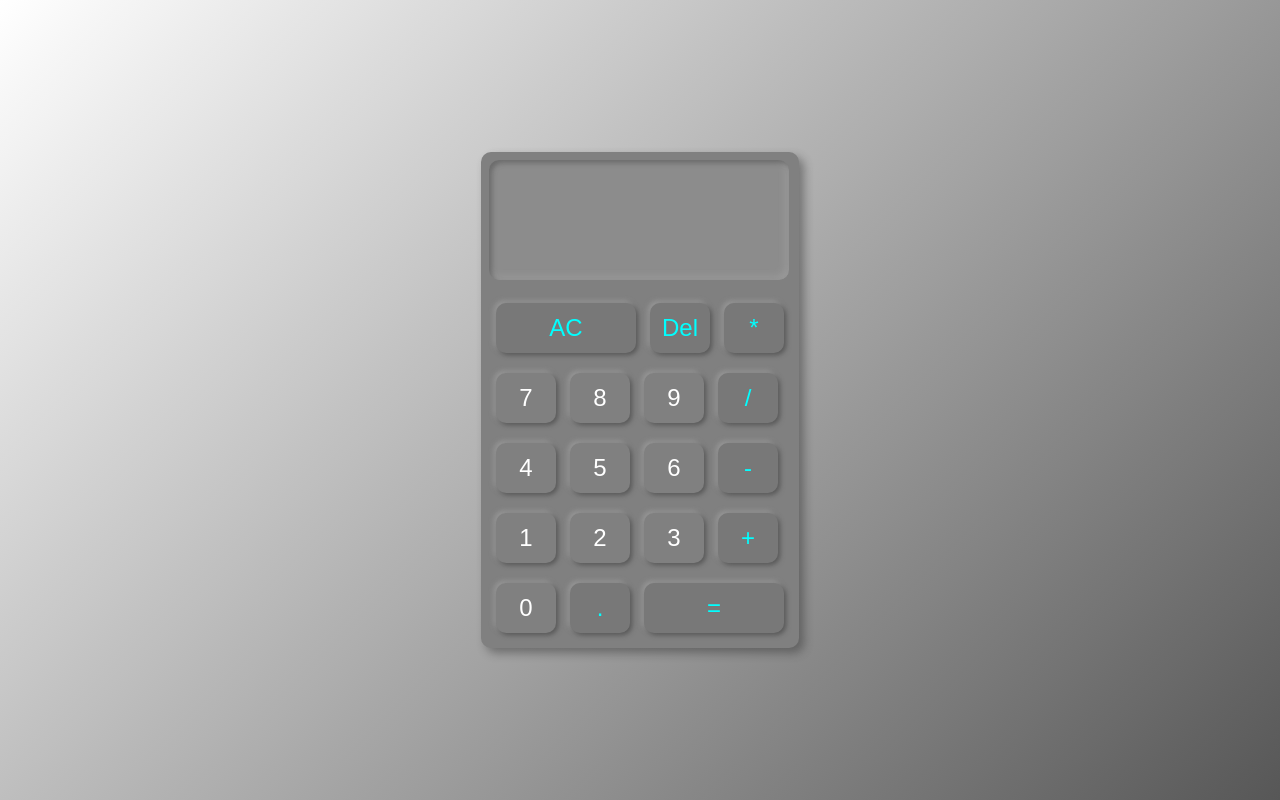
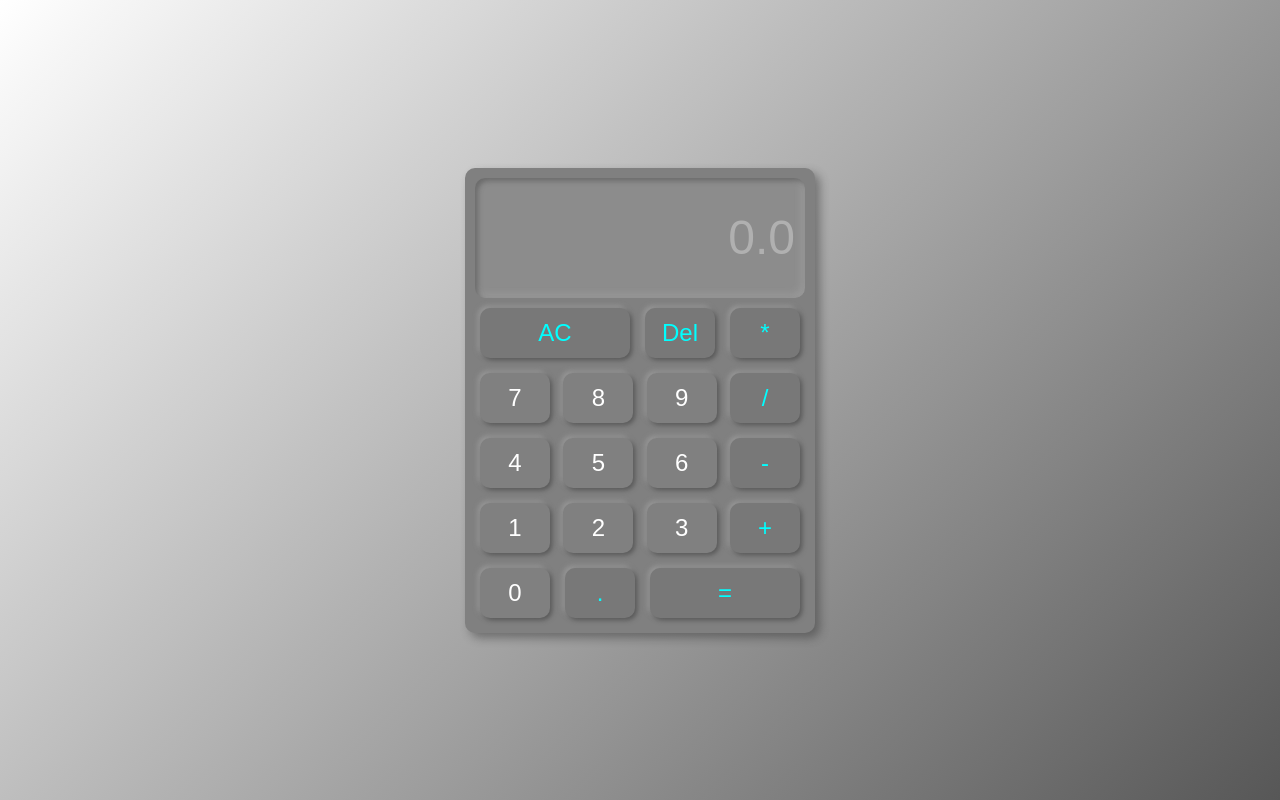
Before and after one commit to akashmadavi2001/Calculator, a plain HTML site: page index.html in a window 1280 px wide. Drawn offline with Linux system fonts and the light colour scheme.

Commit message:
Add files via upload

```diff
--- a/index.html
+++ b/index.html
@@ -5,13 +5,13 @@
     <meta charset="UTF-8">
     <meta name="viewport" content="width=device-width, initial-scale=1.0">
     <title>Calculator</title>
-    <link rel="shortcut icon" type="x-icon" href="calculator.png">
+    <link rel="shortcut icon" href="favicon.ico" type="image/x-icon">
     <link rel="stylesheet" href="style.css">
 </head>
 
 <body>
     <div class="container">
-        <input type="text" class="display" id="display">
+        <input type="text" class="display" disabled placeholder="0.0">
         <div>
             <button class="operator AC">AC</button>
             <button class="operator">Del</button>
--- a/script.js
+++ b/script.js
@@ -1,4 +1,4 @@
-var display = document.getElementById('display');
+var display = document.querySelector('.display');
 var button = document.querySelectorAll('button');
 var string = "";
 var arr = Array.from(button);
@@ -16,11 +16,7 @@ arr.forEach(button => {
             string = string.substring(0, string.length - 1);
             display.value = string;
         }
-        else if (e.target.innerHTML == '%') {
-            string = string / 100;
-            display.value = string;
-        }
-        else {
+          else {
             string += e.target.innerHTML;
             display.value = string;
         }
--- a/style.css
+++ b/style.css
@@ -5,30 +5,33 @@
 }
 
 body {
-    width: 100%;
+    width: 100vw;
     height: 100vh;
-    background: linear-gradient(135deg, rgb(255, 255, 255), rgb(87, 87, 87));
+    background: linear-gradient(135deg, #ffffff, #575757);
     display: flex;
     align-items: center;
     justify-content: center;
 }
 
 .container {
-    width: fit-content;
+    width: 350px;
     height: fit-content;
+    padding: 10px;
     background-color: gray;
     border-radius: 10px;
-    box-shadow: 5px 5px 10px rgba(50, 50, 50, 0.47);
+    box-shadow: 5px 5px 10px #32323278;
 }
 
-div {
-    margin: 10px;
+.container div {
+    width: 100%;
+    display: flex;
+    justify-content: space-between;
+    margin-top: 5px;
 }
 
 .display {
-    width: 300px;
+    width: 100%;
     height: 120px;
-    margin: 8px;
     border-radius: 10px;
     background-color: rgba(255, 255, 255, 0.093);
     box-shadow: 3px 3px 5px inset rgba(76, 76, 76, 0.526), -3px -3px 10px inset rgba(233, 233, 233, 0.159);
@@ -40,8 +43,12 @@ div {
     color: white;
 }
 
+::-webkit-input-placeholder{
+    color: #ffffff51;
+}
+
 button {
-    width: 60px;
+    width: 70px;
     height: 50px;
     margin: 5px;
     border-radius: 10px;
@@ -55,16 +62,15 @@ button {
 }
 
 button:hover {
-    color: rgb(0, 153, 255);
+    color: #0099ff;
 }
 
 button:active {
     transform: scale(0.95);
-    color: blue;
 }
 
-.equal ,.AC {
-    width: 140px;
+.equal,.AC {
+    width: 150px;
     color: aqua;
     background-color: rgb(120, 120, 120);
 }
```
Also changed, not shown: favicon.ico (added).
